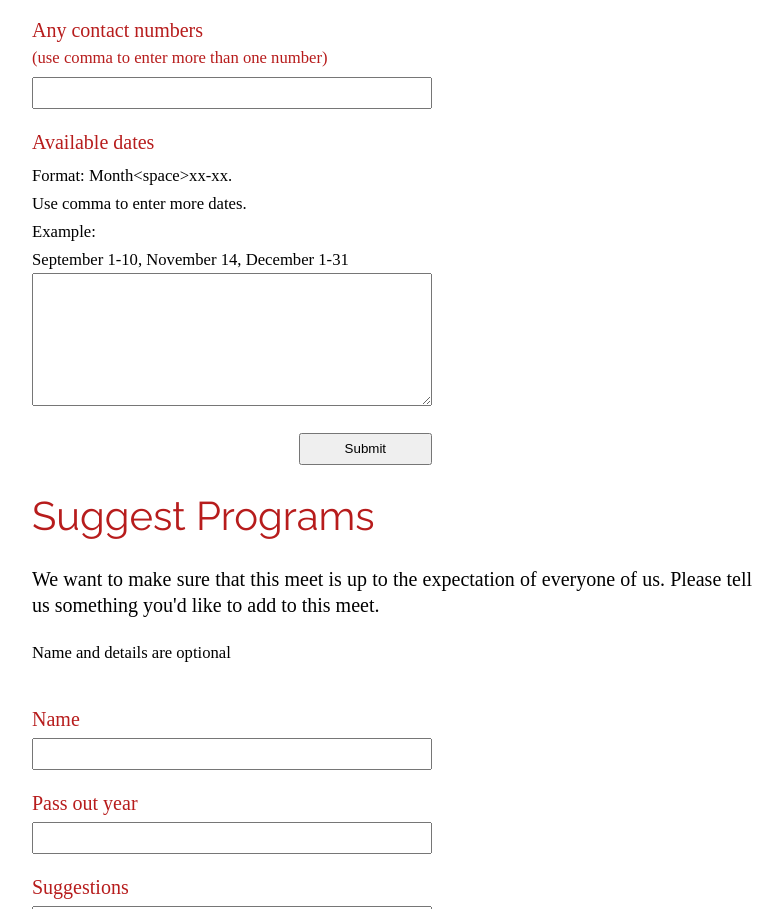
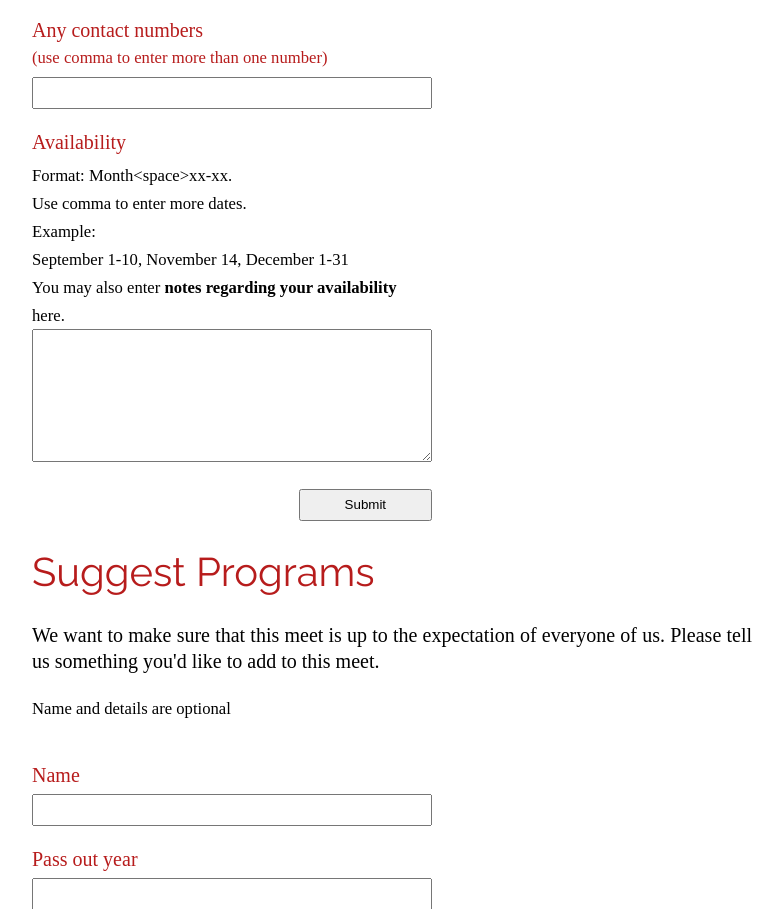
Before and after one commit to farseenabdulsalam/majlis-alumni-web, a plain HTML site: page index.html in a window 1280 px wide. Shown: the part 2514-3423 px from the top of the page, without its empty margins (248-1031 px from the left). Drawn offline with Linux system fonts and the light colour scheme; a web font is replaced by a local one.

Commit message:
Available dates->availability

```diff
--- a/index.html
+++ b/index.html
@@ -101,11 +101,12 @@
         <label for=reg_form_contact>Any contact numbers<br>
           <small>(use comma to enter more than one number)</small></label>
         <input type=text name=contact id=reg_form_contact>
-        <label for=reg_form_dates>Available dates</label>
+        <label for=reg_form_dates>Availability</label>
         <small>
           Format: Month&lt;space&gt;xx-xx. <br>Use comma to enter more
           dates.<br>Example:<br> September 1-10, November 14,
-          December 1-31
+          December 1-31<br>
+          You may also enter <strong>notes regarding your availability</strong> here.
         </small>
           <textarea name=dates id=reg_form_dates></textarea>
         <input type=submit>
```
